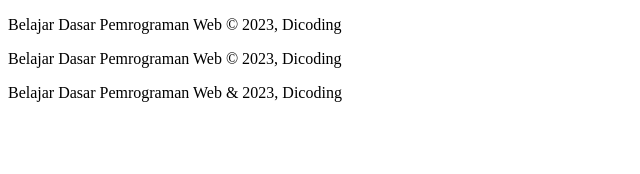
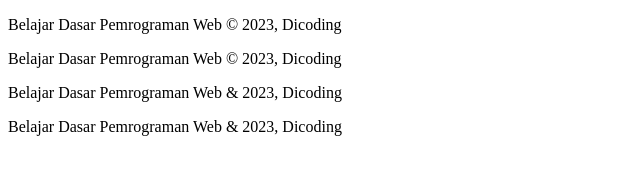
Before and after one commit to yazrolsurya60-bot/ProjectDBS, a plain HTML site: page index7.html in a window 1280 px wide. Shown: the whole page, without its empty margins (0-640 px from the left). Drawn offline with Linux system fonts and the light colour scheme.

Commit message:
feat : index7 : yazrol

```diff
--- a/index7.html
+++ b/index7.html
@@ -20,5 +20,6 @@
     <p>Belajar Dasar Pemrograman Web &copy; 2023, Dicoding</p>
     <p>Belajar Dasar Pemrograman Web &#169; 2023, Dicoding</p>
     <p>Belajar Dasar Pemrograman Web &amp; 2023, Dicoding</p>
+    <p>Belajar Dasar Pemrograman Web &#038; 2023, Dicoding</p>
   </body>
 </html>
```
